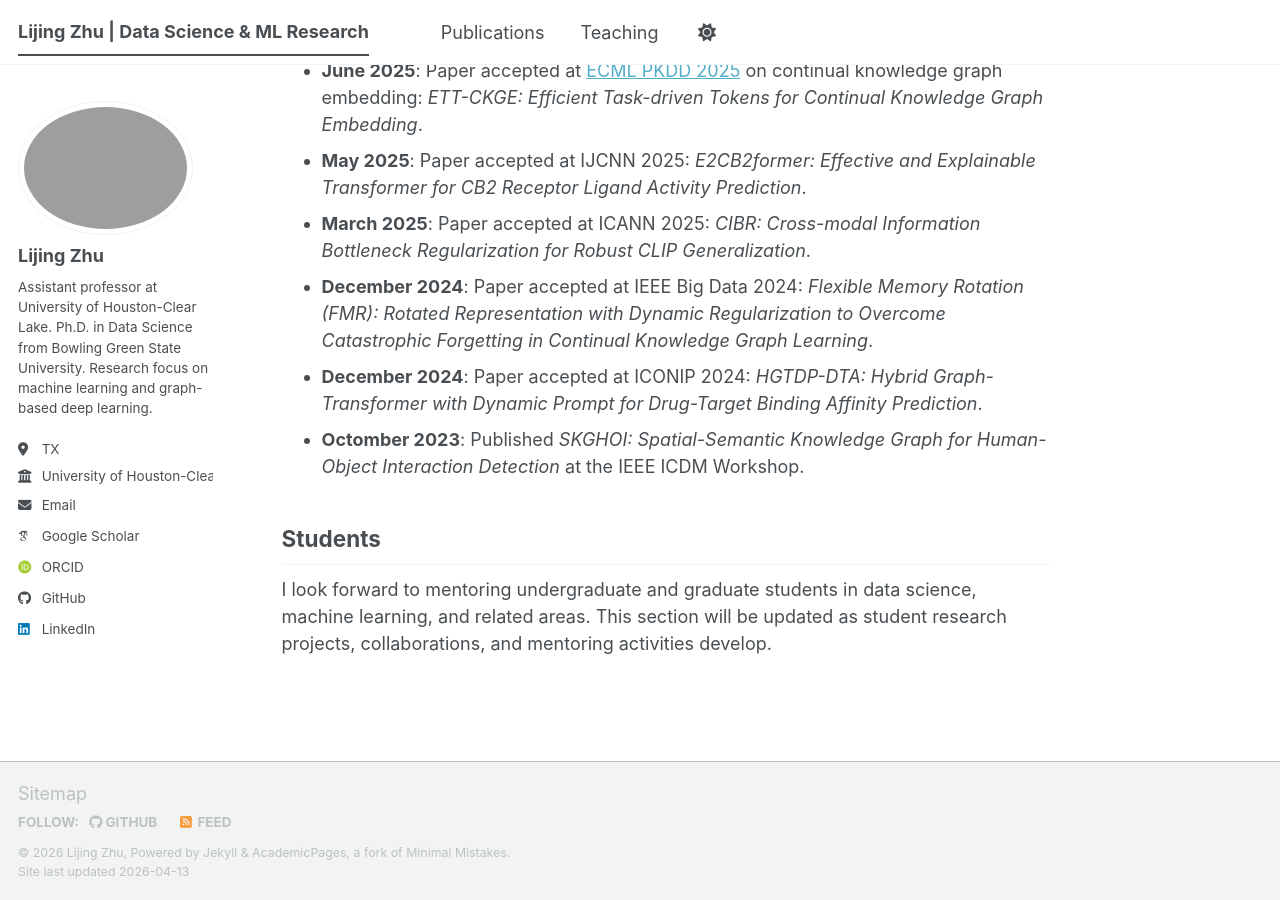
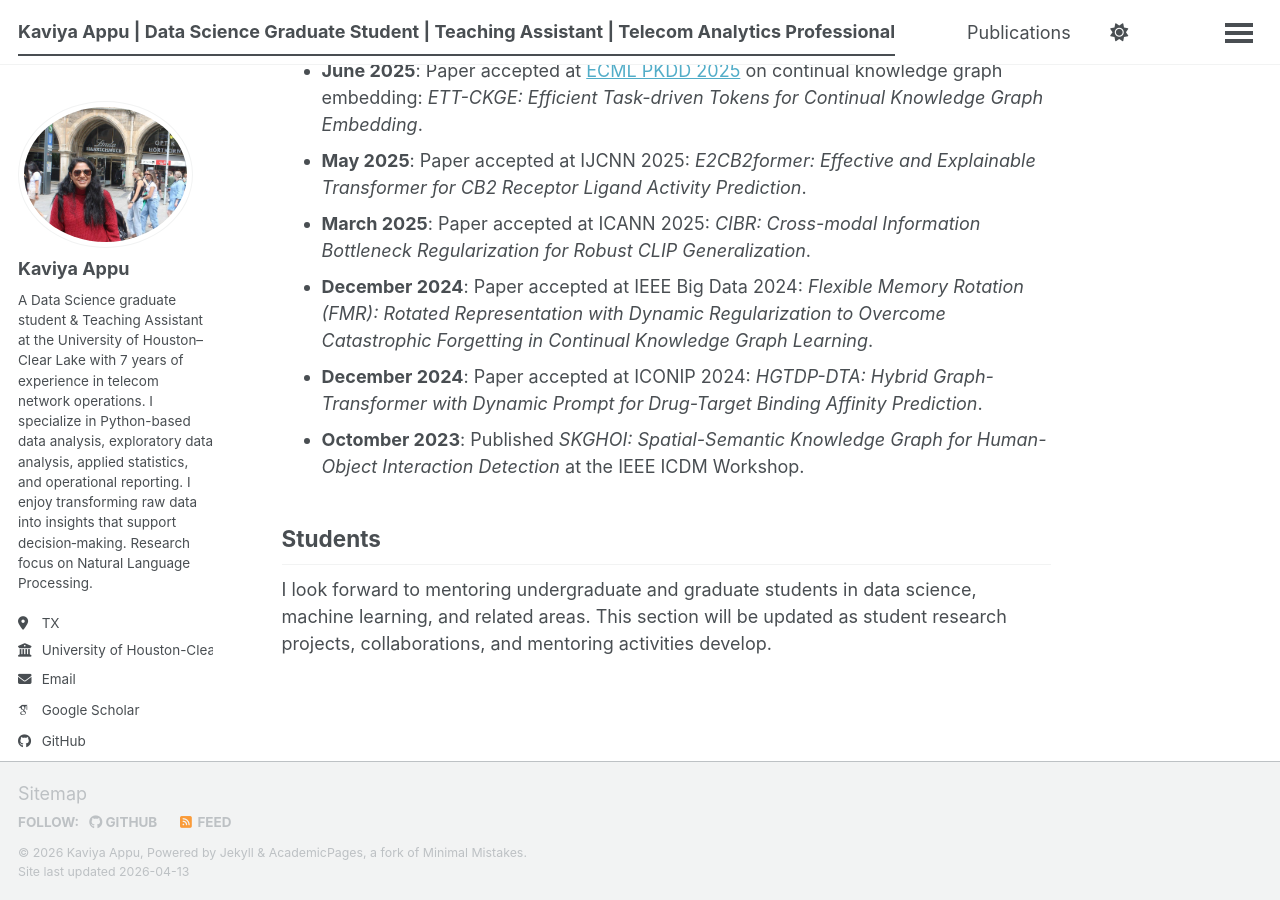
Before and after one commit to KaviyaAppu/KaviyaAppu.github.io, a Jekyll site: the page built from _pages/about.md, in a window 1280 px wide and 900 px high, scrolled down 1158 px. Built offline with Jekyll 4.4.1, drawn with Linux system fonts in a browser that asks for light colours; some web fonts are replaced; a script bundle is joined from its source files by our own code; library files that are not in the unit come from our copies.

Commit message:
Modify site configuration for Kaviya Appu
Updated personal information and links in the configuration file.

```diff
--- a/_config.yml
+++ b/_config.yml
@@ -7,17 +7,17 @@
 locale: "en-US"            # Main language/locale of the site
 site_theme: "default"      # Theme skin used by the site
 
-title: "Lijing Zhu | Data Science & ML Research"   # Text shown in browser tab and SEO metadata
+title: " Kaviya Appu | Data Science Graduate Student  | Teaching Assistant | Telecom Analytics Professional"   # Text shown in browser tab and SEO metadata
 title_separator: "-"       # Separator used in page titles
-name: "Lijing Zhu"         # Main name shown across the site
-description: "Academic portfolio and research in data science and machine learning"  # Short site description for search engines
+name: "Kaviya Appu"         # Main name shown across the site
+description: "Academic portfolio and research in data science and NLP"  # Short site description for search engines
 
 # -------------------------
 # GitHub Pages repository settings
 # -------------------------
 # For a user site, url should match:
 # https://yourusername.github.io
-url: "https://lijingzhu1.github.io"
+url: "https://kaviyaappu.github.io/"
 
 # Leave baseurl empty for a user site repository named:
 # yourusername.github.io
@@ -26,25 +26,25 @@ baseurl: ""
 
 # Must match the GitHub repository path exactly:
 # username/repository-name
-repository: "lijingzhu1/lijingzhu1.github.io"
+repository: "kaviyaappu/kaviyaappu.github.io/"
 
 # -------------------------
 # Author profile information
 # -------------------------
 author:
-  avatar: "profile.JPG"    # Profile image file shown in the sidebar/profile area
-  name: "Lijing Zhu"
-  bio: "Assistant professor at University of Houston-Clear Lake. Ph.D. in Data Science from Bowling Green State University. Research focus on machine learning and graph-based deep learning."
+  avatar: "WhatsApp Image 2026-04-13 at 2.15.43 PM.jpeg"    # Profile image file shown in the sidebar/profile area
+  name: "Kaviya Appu"
+  bio: "A Data Science graduate student & Teaching Assistant at the University of Houston–Clear Lake with 7 years of experience in telecom network operations. I specialize in Python-based data analysis, exploratory data analysis, applied statistics, and operational reporting. I enjoy transforming raw data into insights that support decision‑making. Research focus on Natural Language Processing."
   location: "TX"
   employer: "University of Houston-Clear Lake"
-  email: "zhul@uhcl.edu"
+  email: "appu@uhcl.edu"
 
   # Professional / academic links
   # Leave a field empty if it is not used.
   googlescholar: "https://scholar.google.com/citations?user=_c1ydPQAAAAJ&hl=en"
-  github: "lijingzhu1"
-  linkedin: "www.linkedin.com/in/lijingz-19970620"
-  orcid: "https://orcid.org/0009-0002-7107-2880"
+  github: "kaviyaappu"
+  linkedin: "https://www.linkedin.com/in/kaviya-appu-684019121/"
+
 
 # -------------------------
 # General behavior
```
